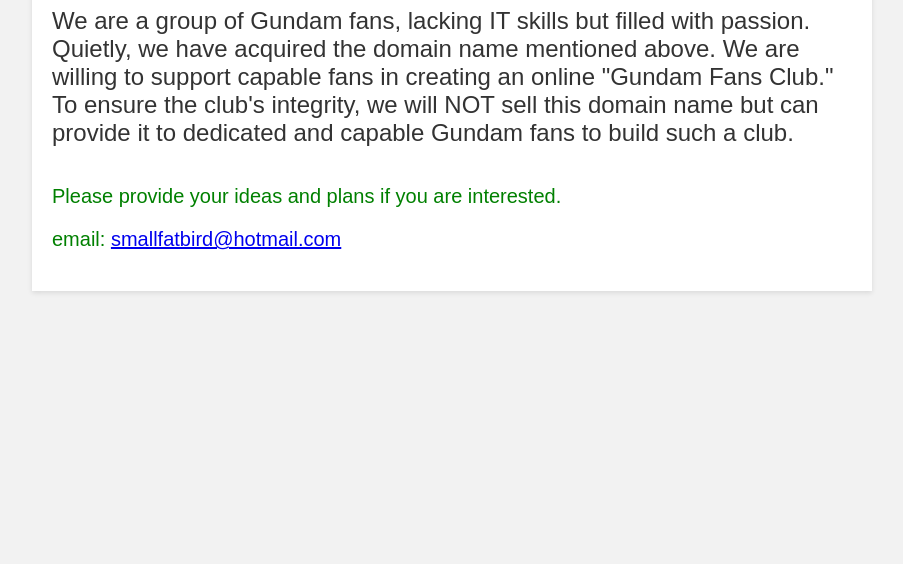
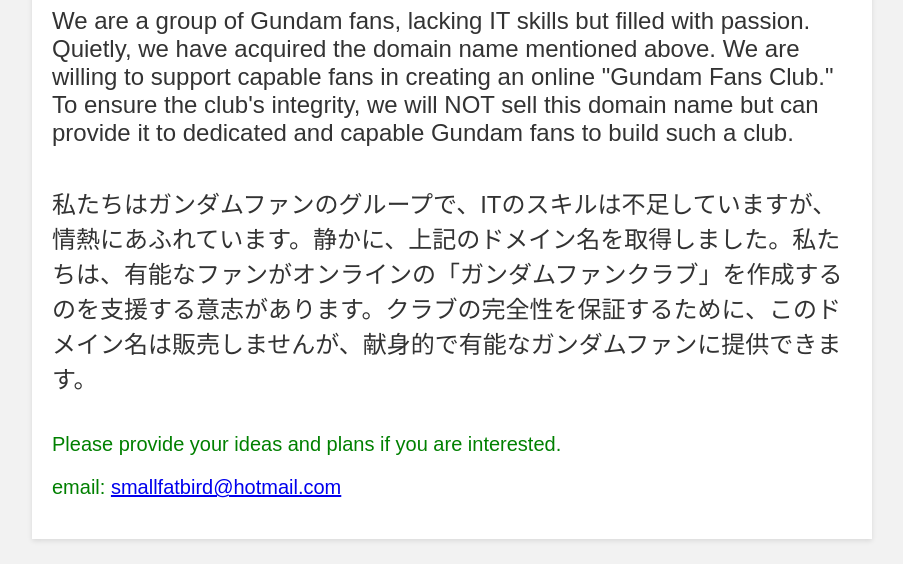
Before and after one commit to pin-yin/gunjap.github.io, a plain HTML site: page index.html in a window 1280 px wide. Shown: the part 236-800 px from the top of the page, without its empty margins (188-1091 px from the left). Drawn offline with Linux system fonts and the light colour scheme.

Commit message:
Update index.html

```diff
--- a/index.html
+++ b/index.html
@@ -48,6 +48,8 @@
 
   <p class="suggested-businesses">We are a group of Gundam fans, lacking IT skills but filled with passion. Quietly, we have acquired the domain name mentioned above. We are willing to support capable fans in creating an online "Gundam Fans Club." To ensure the club's integrity, we will NOT sell this domain name but can provide it to dedicated and capable Gundam fans to build such a club.
 </p>
+  <p class="suggested-businesses">私たちはガンダムファンのグループで、ITのスキルは不足していますが、情熱にあふれています。静かに、上記のドメイン名を取得しました。私たちは、有能なファンがオンラインの「ガンダムファンクラブ」を作成するのを支援する意志があります。クラブの完全性を保証するために、このドメイン名は販売しませんが、献身的で有能なガンダムファンに提供できます。
+</p>
 
 
         <div class="contact-info">
```
